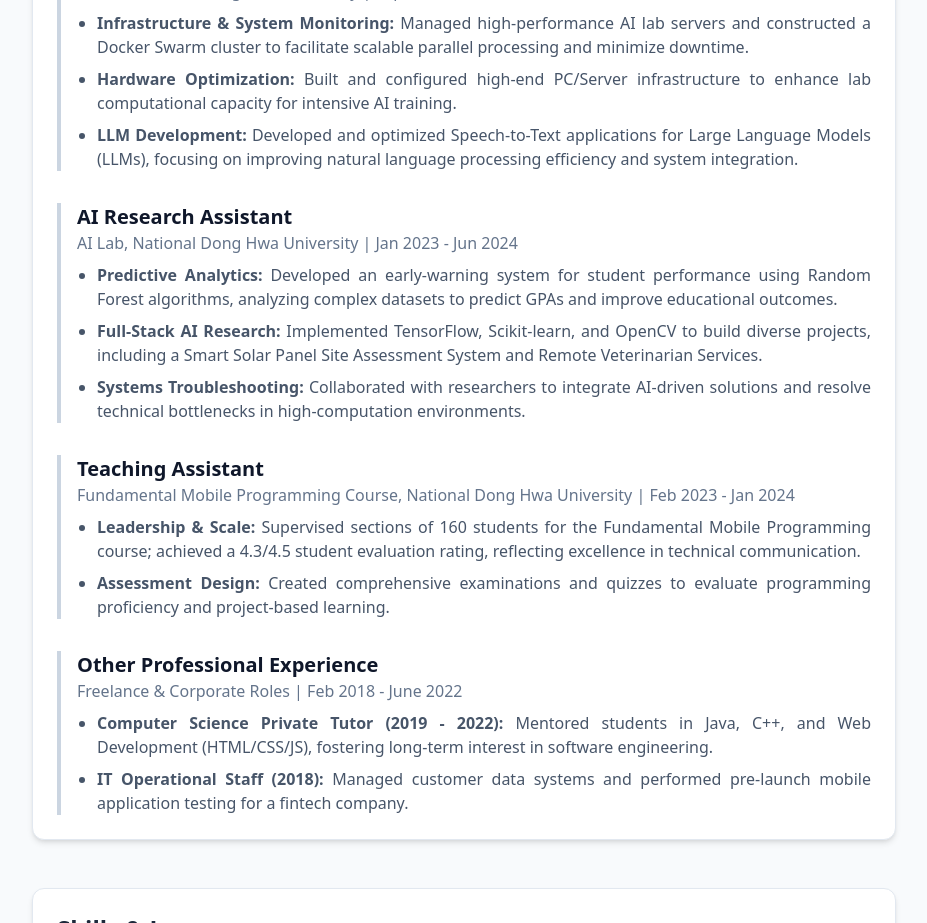
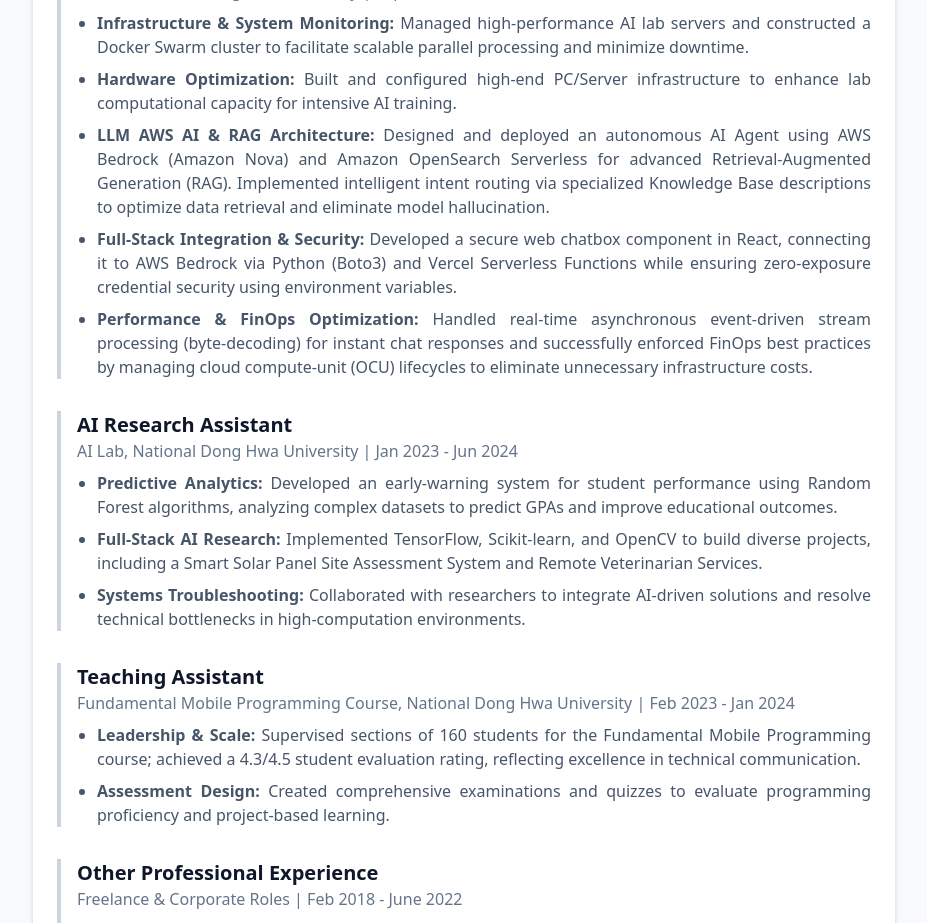
Before and after one commit to lisyee/portfolio-lisye, a Next.js app: page / in a window 1280 px wide. Shown: the part 1380-2303 px from the top of the page, without its empty margins (176-1103 px from the left). Built offline with nearby package versions, Linux system fonts and the light colour scheme; no server answers; the database is empty.

Commit message:
Update Experience.tsx

```diff
--- a/components/Experience.tsx
+++ b/components/Experience.tsx
@@ -40,7 +40,20 @@ export default function Experience() {
               <strong>Hardware Optimization:</strong> Built and configured high-end PC/Server infrastructure to enhance lab computational capacity for intensive AI training.
             </li>
             <li className="text-justify">
-              <strong>LLM Development:</strong> Developed and optimized Speech-to-Text applications for Large Language Models (LLMs), focusing on improving natural language processing efficiency and system integration.
+              <strong>LLM AWS AI & RAG Architecture:</strong> Designed and deployed an autonomous AI Agent using AWS Bedrock
+                      (Amazon Nova) and Amazon OpenSearch Serverless for advanced Retrieval-Augmented Generation
+                      (RAG). Implemented intelligent intent routing via specialized Knowledge Base descriptions to
+                      optimize data retrieval and eliminate model hallucination.
+            </li>
+            <li className="text-justify">
+              <strong>Full-Stack Integration & Security:</strong> Developed a secure web chatbox component in React, connecting
+                      it to AWS Bedrock via Python (Boto3) and Vercel Serverless Functions while ensuring zero-exposure
+                      credential security using environment variables.
+            </li>
+            <li className="text-justify">
+              <strong>Performance & FinOps Optimization:</strong> Handled real-time asynchronous event-driven stream
+              processing (byte-decoding) for instant chat responses and successfully enforced FinOps best practices
+              by managing cloud compute-unit (OCU) lifecycles to eliminate unnecessary infrastructure costs.
             </li>
           </ul>
         </div>
```
